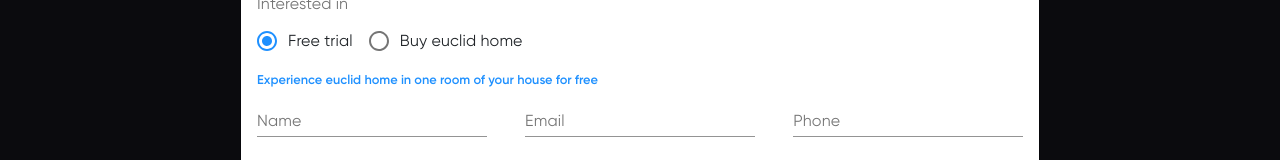
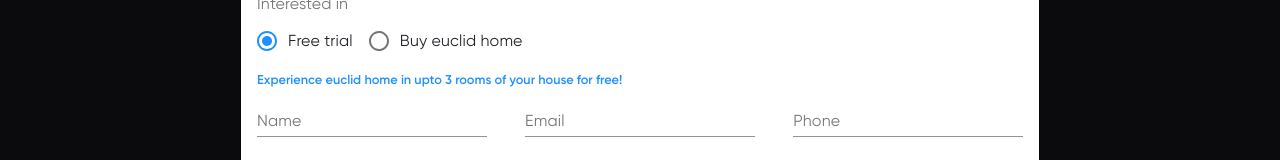
Before and after one commit to venkateshtata/blog, a React (Create React App) app: page / in a window 1280 px wide. Both pictures are taken after a click on the button "Experience". Shown: the part 309-469 px from the top of the page. Built offline with nearby package versions, Linux system fonts and the light colour scheme.

Commit message:
experience desc modified

```diff
--- a/src/components/MainHeadingArea.js
+++ b/src/components/MainHeadingArea.js
@@ -127,7 +127,7 @@ const MainHeadingArea = () => {
                         </RadioGroup>
                     </FormControl>
                     <div className="option-explanation">
-                        {option==='Buy'?'Thanks for considering to buy':'Experience euclid home in one room of your house for free'}
+                        {option==='Buy'?'Thanks for considering to buy':'Experience euclid home in upto 3 rooms of your house for free!'}
                     </div>
                     <div className="experience-modal-inputs">
                     <form onSubmit={sendDetails} id="experience-modal-form">
```
